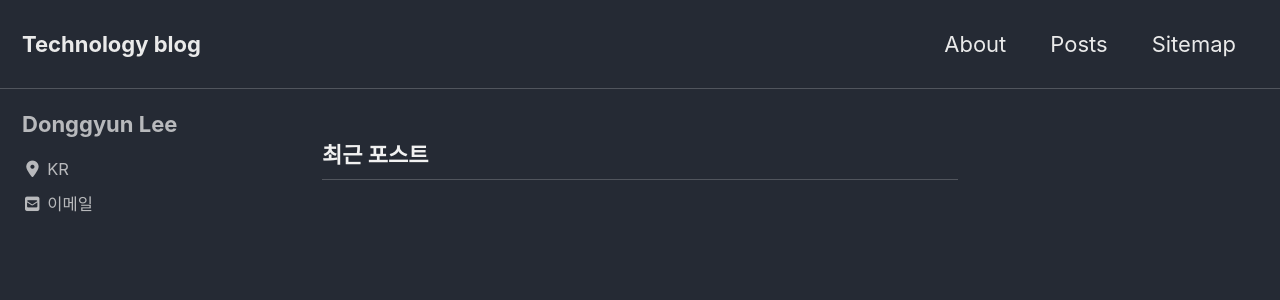
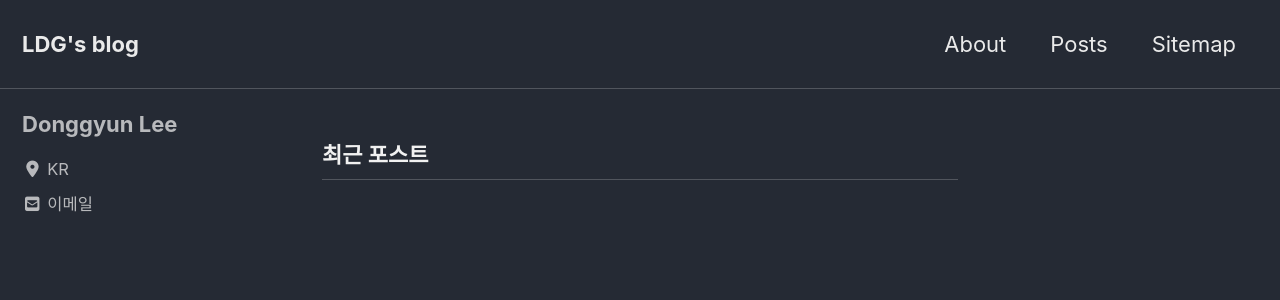
Before and after one commit to ldg0005/ldg0005.github.io, a Jekyll site: the page built from index.html, in a window 1280 px wide and 900 px high. Shown: the top 300 px of the window. Built offline with Jekyll 4.4.1, drawn with Linux system fonts in a browser that asks for light colours; cached includes are drawn as plain includes; nearby versions of some CDN libraries; the list of posts is cut into pages by our own code.

Commit message:
Update _config.yml

```diff
--- a/_config.yml
+++ b/_config.yml
@@ -16,7 +16,7 @@ minimal_mistakes_skin    : "dark" # "air", "aqua", "contrast", "dark", "dirt", "
 
 # Site Settings
 locale                   : "ko-KR"
-title                    : "Technology blog"
+title                    : "LDG's blog"
 title_separator          : "-"
 name                     : "ldg's blog"
 description              : "Technology blog"
```
